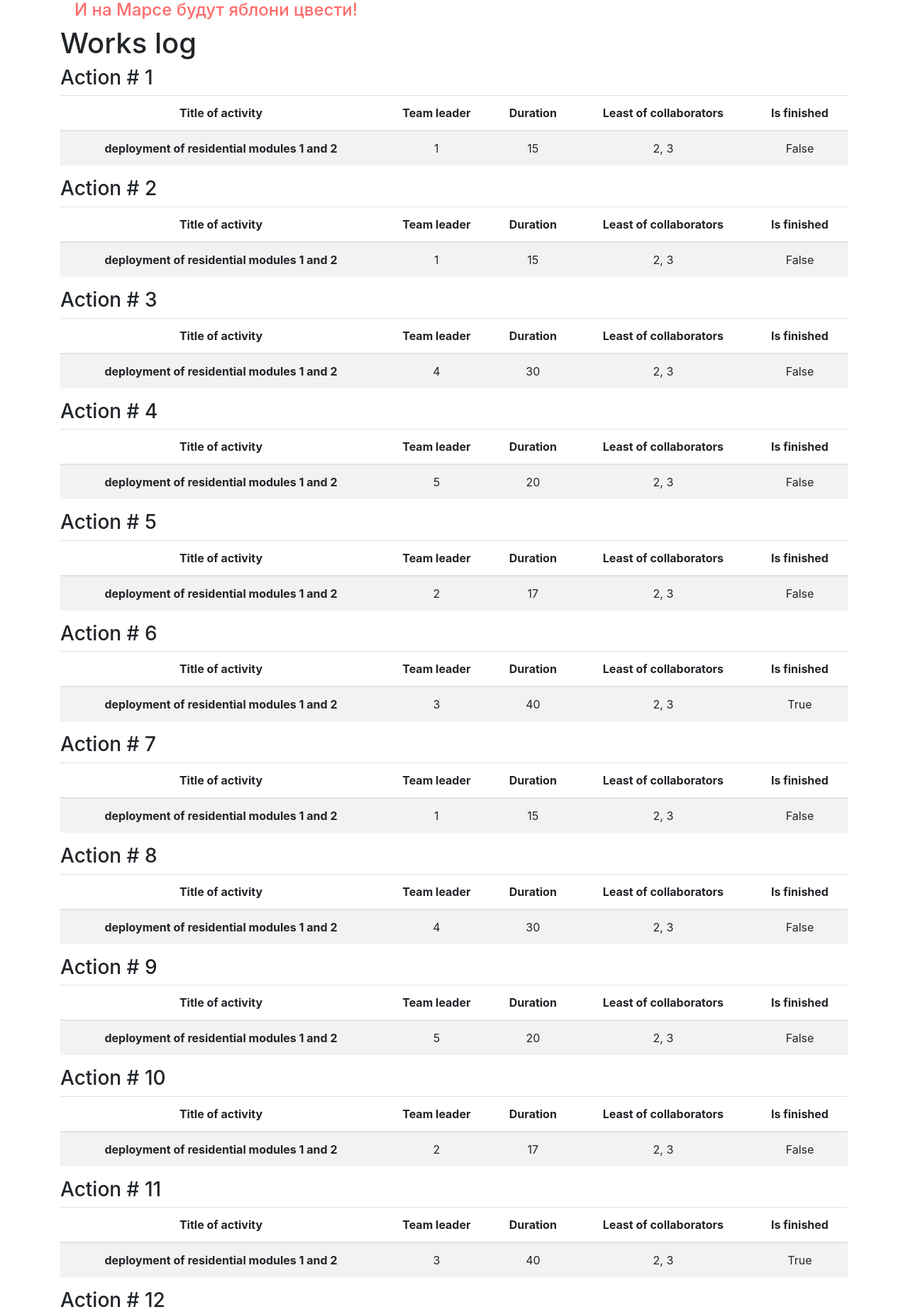
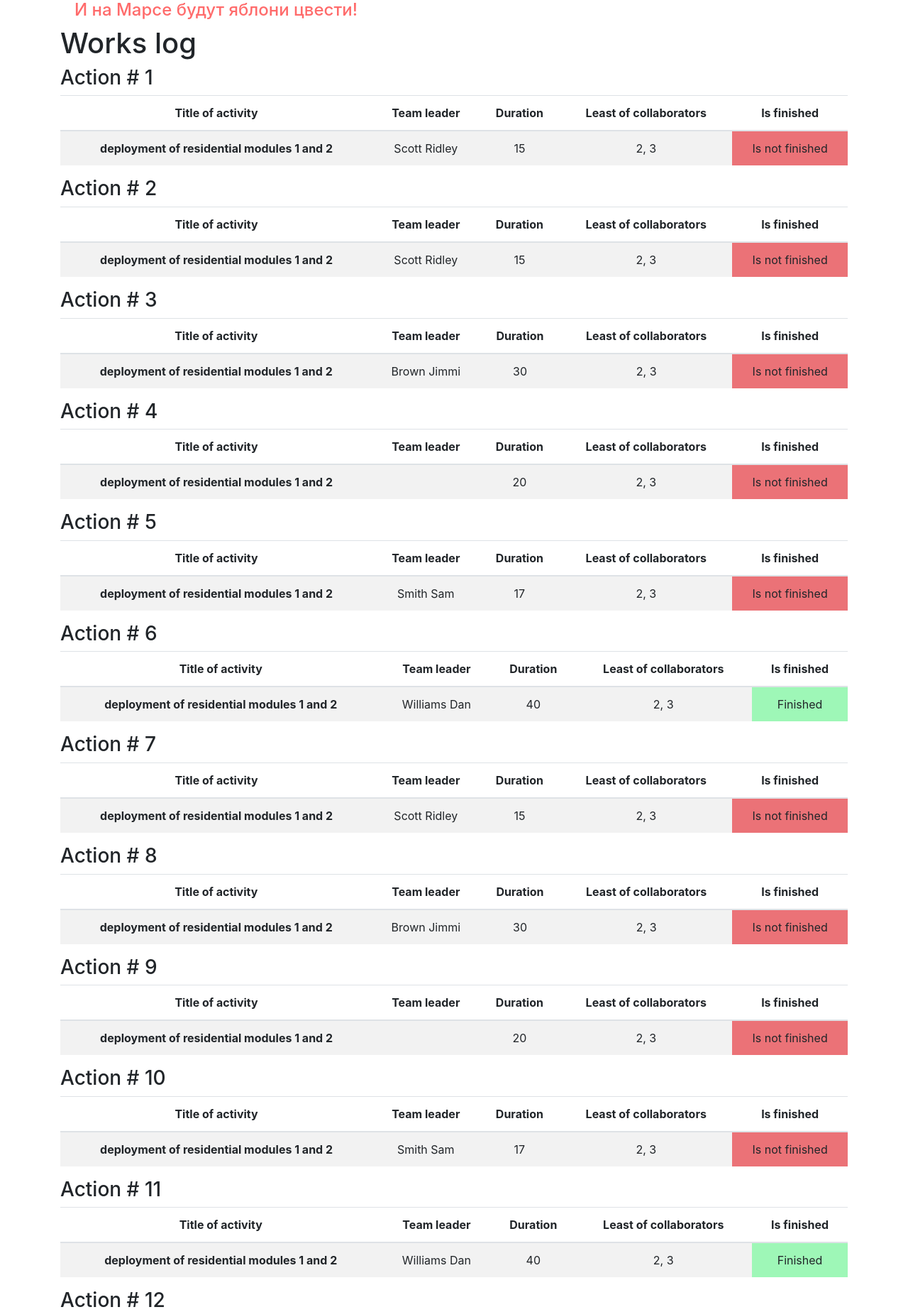
Before and after one commit to delta09-yan/flask-tasks, a Flask app: page / in a window 1280 px wide. Shown: the part 72-1920 px from the top of the page at 71% size. Run offline with Flask 3, Linux system fonts and the light colour scheme; some libraries are stand-ins or nearby versions.

Commit message:
Update index.html

```diff
--- a/templates/index.html
+++ b/templates/index.html
@@ -17,10 +17,15 @@
      <tbody>
     <tr>
       <th scope="row">{{ job.job }}</th>
-      <td>{{ job.team_leader }}</td>
+      <td>{{ names[job.team_leader] }}</td>
       <td>{{ job.work_size }}</td>
       <td>{{ job.collaborators }}</td>
-        <td>{{ job.is_finished }}</td>
+      {% if job.is_finished %}
+
+        <td bgcolor="#9ef7b7"> Finished</td>
+      {% else %}
+      <td bgcolor="#eb7277"> Is not finished</td>
+      {% endif %}
     </tr>
 </table>
 
```
